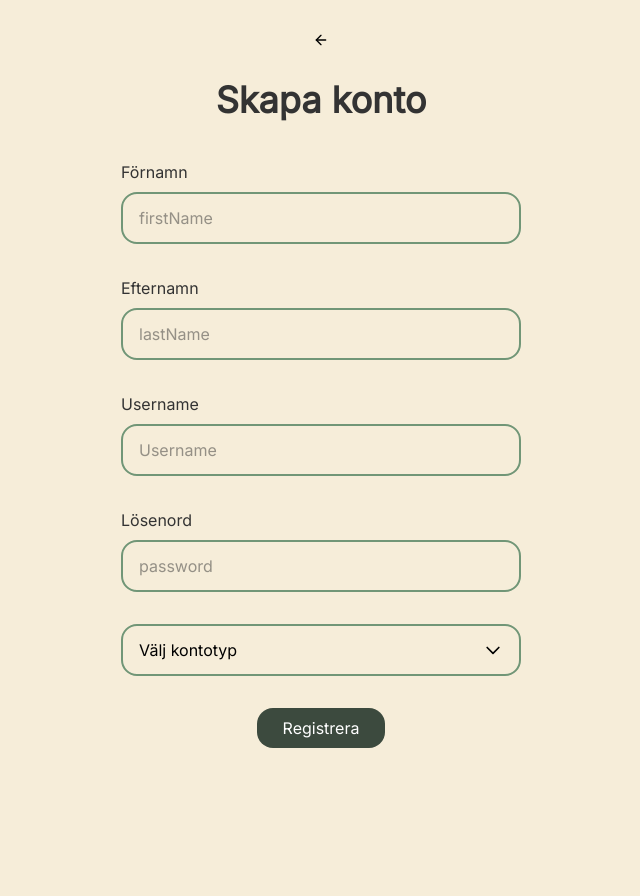
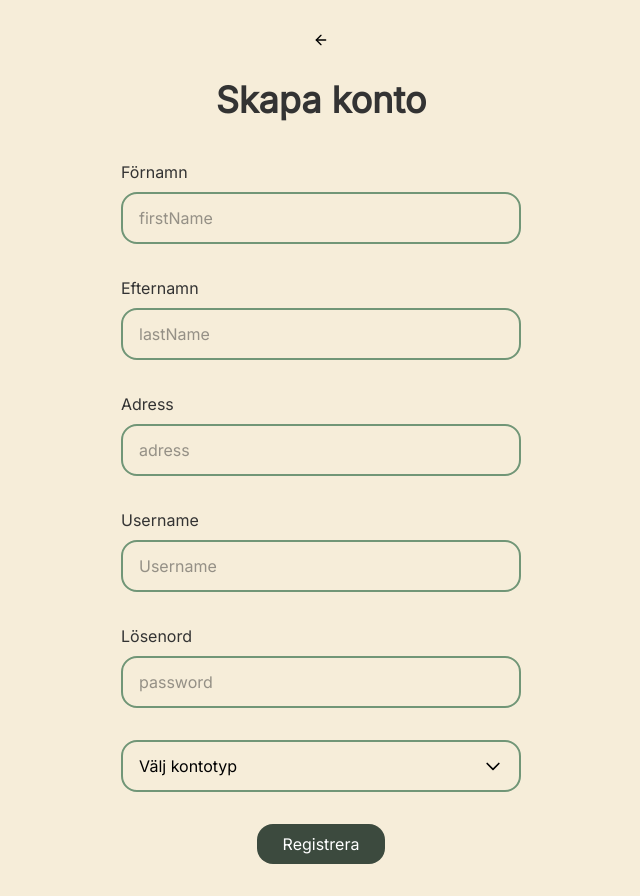
Before and after one commit to ChasAcademy-Team-9/frontend, a React (Vite) app: page /sign-up in a window 1280 px wide. Shown: the whole page, without its empty margins (319-959 px from the left). Before the commit the page ends 800 px from the top, so only its background shows below. Built offline with nearby package versions, Linux system fonts and the light colour scheme.

Commit message:
add address field

```diff
--- a/src/pages/SignUp.tsx
+++ b/src/pages/SignUp.tsx
@@ -7,6 +7,7 @@ import BackArrow from '../components/BackArrow';
 function SignUp() {
   const [firstName, setFirstName] = useState('');
   const [lastName, setLastName] = useState('');
+  const [userAdress, setUserAdress] = useState('');
   const [userNameInput, setUserNameInput] = useState('');
   const [passwordInput, setPasswordInput] = useState('');
   const [roleAccount, setRoleAccount] = useState({ value: '', label: '' });
@@ -17,6 +18,7 @@ function SignUp() {
     const newUser = {
       FirstName: firstName,
       LastName: lastName,
+      Adress: userAdress,
       UserName: userNameInput,
       Password: passwordInput,
       TableName: roleAccount.value,
@@ -46,6 +48,7 @@ function SignUp() {
 
       setFirstName('');
       setLastName('');
+      setUserAdress('');
       setUserNameInput('');
       setPasswordInput('');
       setRoleAccount({ value: '', label: '' });
@@ -81,6 +84,16 @@ function SignUp() {
       />
 
       <Input
+        label='Adress'
+        name='adress'
+        id='adress'
+        type='text'
+        value={userAdress}
+        onChange={(e) => setUserAdress(e.target.value)}
+        className='max-sm:w-full'
+      />
+
+      <Input
         label='Username'
         name='Username'
         id='Username'
@@ -103,6 +116,8 @@ function SignUp() {
       <Dropdown
         options={[
           { value: 'Drivers', label: 'Driver' },
+          { value: 'Senders', label: 'Sender' },
+          { value: 'Receivers', label: 'Receiver' },
           { value: 'logistics', label: 'Logistik' },
           { value: 'tracking', label: 'Spårning' },
           { value: 'data', label: 'Data' },
```
